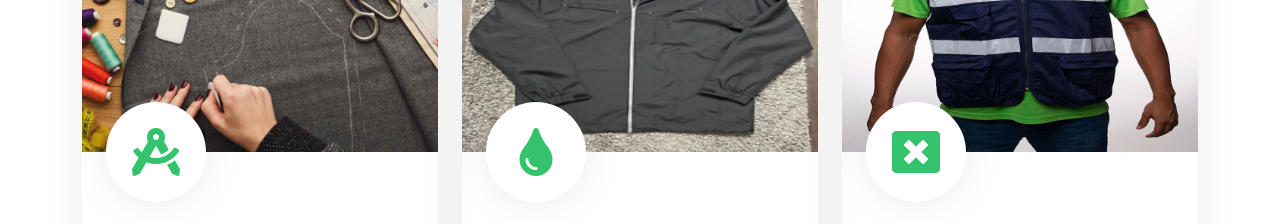
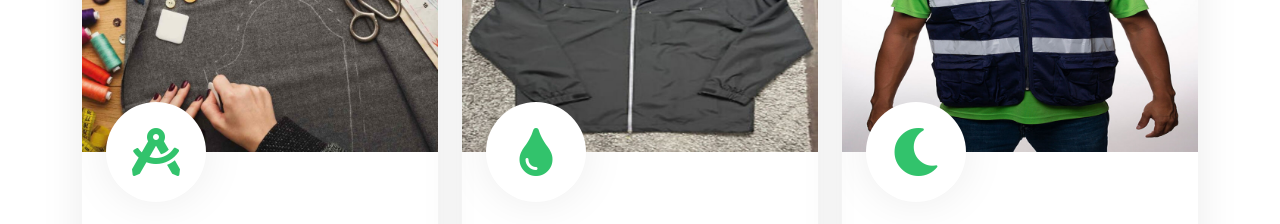
Before and after one commit to luisda0412/Taller-de-Costura, a plain HTML site: page servicio.html in a window 1280 px wide. Shown: the part 1280-1504 px from the top of the page. Drawn offline with nearby package versions, Linux system fonts and the light colour scheme.

Commit message:
cambio pequeño

```diff
--- a/servicio.html
+++ b/servicio.html
@@ -176,7 +176,7 @@
                         <img class="img-fluid" src="img/chaleco reflectivo.jpg" alt="">
                         <div class="position-relative p-4 pt-0">
                             <div class="service-icon">
-                                <i class="fa fa-window-close fa-3x"></i>
+                                <i class="fa fa-moon fa-3x"></i>
                             </div>
                             <h4 class="mb-3">Confección de chalecos</h4>
                             <p>Ofrecemos confección de chalecos reflectivos a su gusto.</p>
```
